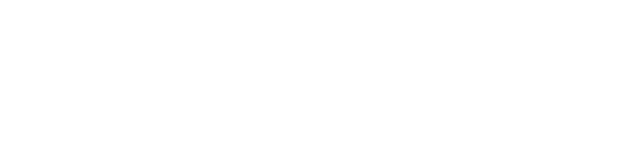
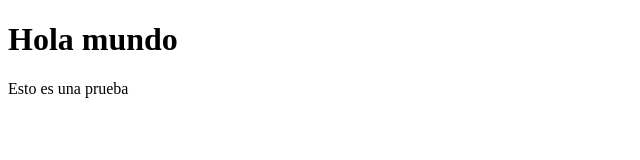
Before and after one commit to jcdiazz/PHP_MVC, a plain HTML site: page index.html in a window 1280 px wide. Shown: the whole page, without its empty margins (0-640 px from the left). Drawn offline with Linux system fonts and the light colour scheme.

Commit message:
Cambios en el head y body

```diff
--- a/index.html
+++ b/index.html
@@ -4,9 +4,10 @@
     <meta charset="UTF-8">
     <meta name="viewport" content="width=device-width, initial-scale=1.0">
     <meta http-equiv="X-UA-Compatible" content="ie=edge">
-    <title>Document</title>
+    <title>Hola mundo...</title>
 </head>
 <body>
-
+    <h1>Hola mundo</h1>
+    <p>Esto es una prueba</p>
 </body>
 </html>
```
